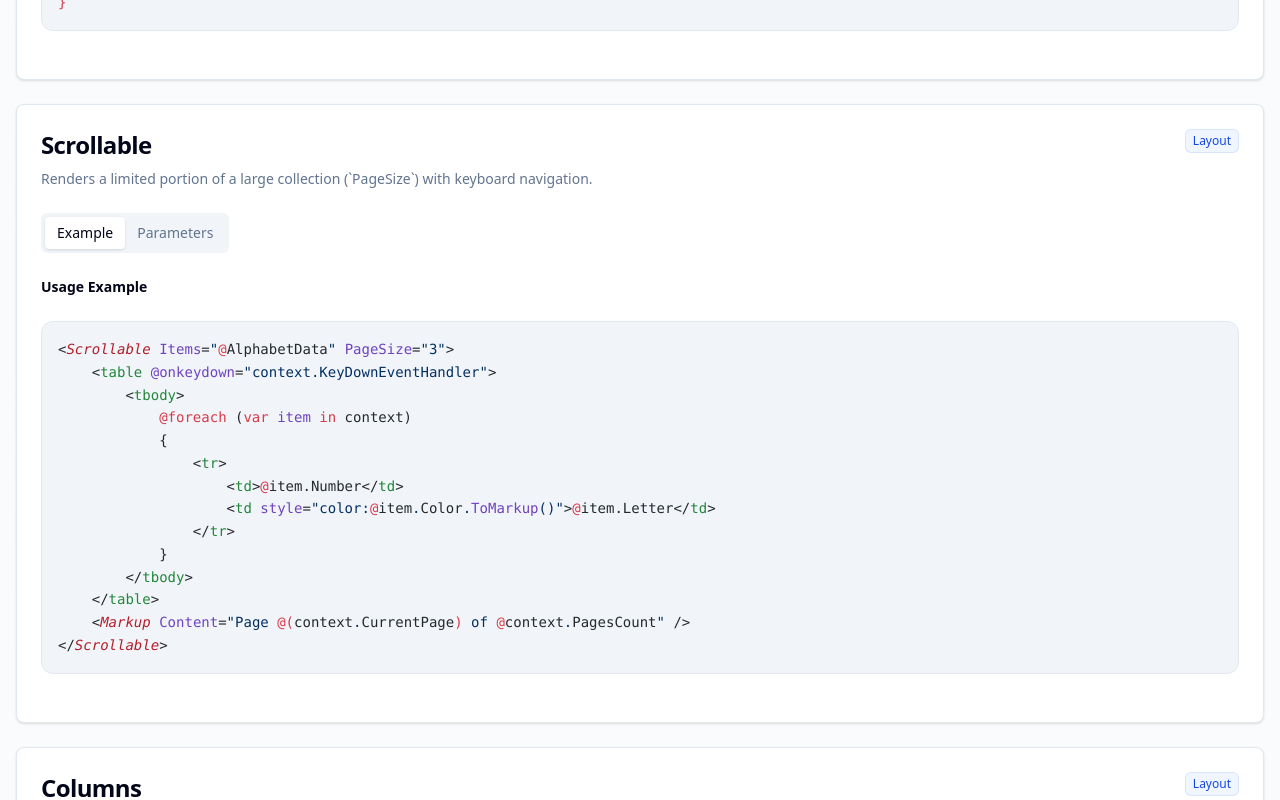
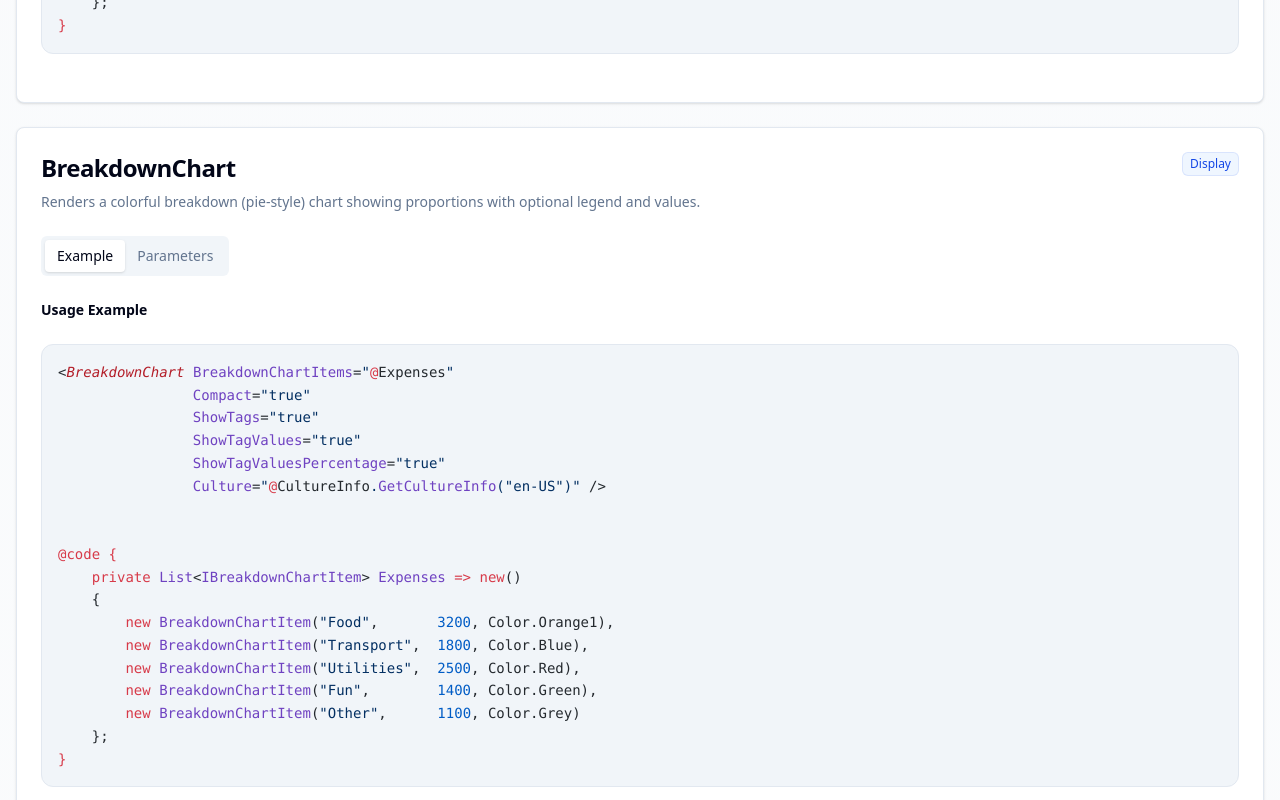
Before and after one commit to TeseySTD/RazorConsole, a React (Vite) app in the folder website/: page /components in a window 1280 px wide. Shown: the part 1640-2440 px from the top of the page. Built offline with nearby package versions, Linux system fonts and the light colour scheme.

Commit message:
docs(website, design-docs, core.components):Add docs to BreakdownChart and update BarChart's.

```diff
--- a/website/src/data/components.ts
+++ b/website/src/data/components.ts
@@ -141,9 +141,101 @@ export const components: ComponentInfo[] = [
             type: "bool",
             default: "false",
             description: "If true, displays the numeric value next to each bar."
+        },
+        {
+            name: "Culture",
+            type: "CultureInfo",
+            default: "CultureInfo.CurrentCulture",
+            description: "Culture used to format numbers."
+        },
+    ],
+    example: "" +
+        "<Barchart BarChartItems=\"@SalesData\"\n" +
+        "          Label=\"Revenue 2025\"\n" +
+        "          Width=\"80\"\n" +
+        "          ShowValues=\"true\"\n" +
+        "          LabelAlignment=\"Justify.Center\" />\n" +
+        "\n\n@code {\n " +
+        "   private List<IBarChartItem> SalesData => new()\n    " +
+        "{\n        new BarChartItem(\"Jan\", 65.2, Color.Aqua),\n        new BarChartItem(\"Feb\", 78.9, Color.Green),\n        new BarChartItem(\"Mar\", 91.5, Color.Yellow)\n    };" +
+        "\n}"
+},
+{
+    name: "BreakdownChart",
+    description: "Renders a colorful breakdown (pie-style) chart showing proportions with optional legend and values.",
+    category: "Display",
+    parameters: [
+        {
+            name: "BreakdownChartItems",
+            type: "List<IBreakdownChartItem>",
+            description: "The data items to display. Each item must have Label, Value and Color. Required."
+        },
+        {
+            name: "Compact",
+            type: "bool",
+            default: "false",
+            description: "If true, renders the chart and tags in compact mode with reduced spacing."
+        },
+        {
+            name: "Culture",
+            type: "CultureInfo",
+            default: "CultureInfo.CurrentCulture",
+            description: "Culture used to format numbers and percentages."
+        },
+        {
+            name: "Expand",
+            type: "bool",
+            default: "false",
+            description: "If true, the chart expands to fill all available horizontal space."
+        },
+        {
+            name: "Width",
+            type: "int?",
+            default: "null",
+            description: "Fixed width in characters. If null, width is calculated automatically."
+        },
+        {
+            name: "ShowTags",
+            type: "bool",
+            default: "false",
+            description: "If true, displays a colored legend (tags) below the chart."
+        },
+        {
+            name: "ShowTagValues",
+            type: "bool",
+            default: "false",
+            description: "If true, shows absolute values next to each tag (e.g. 3,200)."
+        },
+        {
+            name: "ShowTagValuesPercentage",
+            type: "bool",
+            default: "false",
+            description: "If true, shows percentage values next to each tag (e.g. 32.0%)."
+        },
+        {
+            name: "ValueColor",
+            type: "Color?",
+            default: "null",
+            description: "Color used for numeric values in tags. If null, uses default console foreground."
         }
     ],
-    example: "<barchart items=\"@SalesData\"\n    label=\"[bold yellow]Revenue 2025[/]\"\n    width=\"80\"\n    show-values\n    label-alignment=\"center\" />\n\n@code {\n    private List<IBarChartItem> SalesData => new()\n    {\n        new BarChartItem(\"Jan\", 65.2, Color.Aqua),\n        new BarChartItem(\"Feb\", 78.9, Color.Green),\n        new BarChartItem(\"Mar\", 91.5, Color.Yellow)\n    };\n}"
+    example: "" +
+        "<BreakdownChart BreakdownChartItems=\"@Expenses\"\n" +
+        "                Compact=\"true\"\n" +
+        "                ShowTags=\"true\"\n" +
+        "                ShowTagValues=\"true\"\n" +
+        "                ShowTagValuesPercentage=\"true\"\n" +
+        "                Culture=\"@CultureInfo.GetCultureInfo(\"en-US\")\" />\n\n" +
+        "\n@code {\n" +
+        "    private List<IBreakdownChartItem> Expenses => new()\n" +
+        "    {\n" +
+        "        new BreakdownChartItem(\"Food\",       3200, Color.Orange1),\n" +
+        "        new BreakdownChartItem(\"Transport\",  1800, Color.Blue),\n" +
+        "        new BreakdownChartItem(\"Utilities\",  2500, Color.Red),\n" +
+        "        new BreakdownChartItem(\"Fun\",        1400, Color.Green),\n" +
+        "        new BreakdownChartItem(\"Other\",      1100, Color.Grey)\n" +
+        "    };\n" +
+        "}"
 },
 {
     name: "Scrollable",
```
Also changed, not shown: 2 other files (tests, documents, lock files or other folders). Lines whose indentation alone changed are shown as unchanged.
